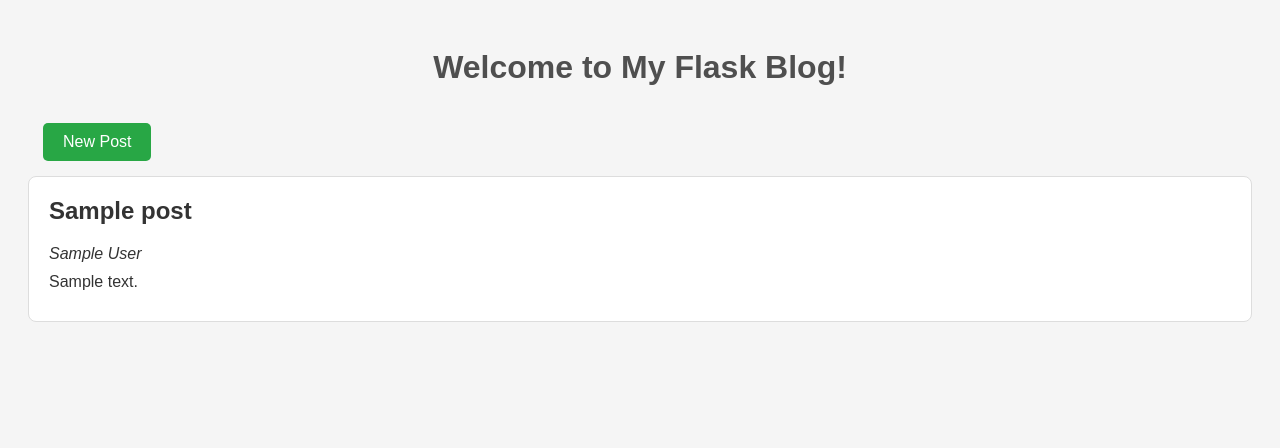
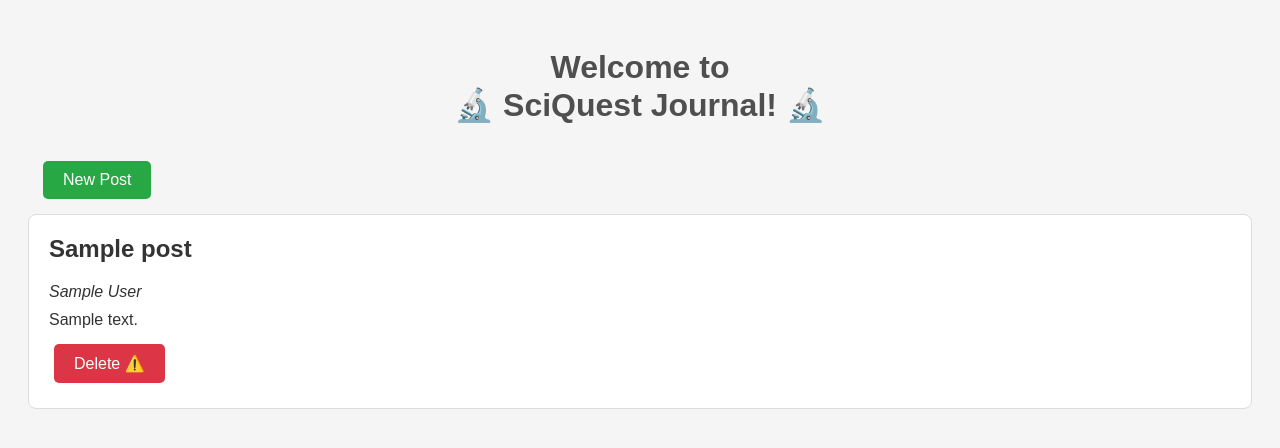
Before and after one commit to mariacristinafadgyas/MasterBlog, a Flask app: template templates/index.html in a window 1280 px wide. Shown: the top 448 px of the page. Run offline with Flask 3, Linux system fonts and the light colour scheme; the template is opened without the code that fills it: most values are stand-ins (such as "Sample title", 1, 10 or a date in 2020).

Commit message:
added new route for deleting a post

```diff
--- a/app.py
+++ b/app.py
@@ -35,5 +35,17 @@ def add():
     return render_template('add.html')
 
 
+@app.route('/delete/<int:post_id>', methods=['GET', 'POST'])
+def delete_post(post_id):
+    blog_posts = read_data('blog_data.json')
+    for post in blog_posts:
+        if post['id'] == post_id:
+            blog_posts.remove(post)
+            break  # The loop breaks after the post has been removed, as it is
+            # assumed that the ID is unique
+    sync_data('blog_data.json', blog_posts)
+    return redirect(url_for('index'))
+
+
 if __name__ == '__main__':
     app.run(host="0.0.0.0", port=5000, debug=True)
--- a/static/style.css
+++ b/static/style.css
@@ -49,3 +49,22 @@ h1 {
     text-align: center;
     margin: 20px 0;
 }
+
+.delete-button {
+    display: inline-block;
+    padding: 10px 20px;
+    font-size: 16px;
+    color: #FFF;
+    background-color: #dc3545;
+    border: none;
+    border-radius: 5px;
+    text-align: center;
+    text-decoration: none;
+    cursor: pointer;
+    transition: background-color 0.3s ease;
+    margin: 5px;
+}
+
+.delete-button:hover {
+    background-color: #c82333;
+}
--- a/templates/index.html
+++ b/templates/index.html
@@ -7,13 +7,14 @@
     <link rel="stylesheet" href="{{ url_for('static', filename='style.css') }}">
 </head>
 <body>
-    <h1>Welcome to My Flask Blog!</h1>
+    <h1>Welcome to <br> 🔬 SciQuest Journal! 🔬</h1>
      <a href="{{ url_for('add')}}" class="button">New Post</a>
     {% for post in posts %}
         <div class="post">
             <h2> {{ post['title'] }} </h2>
             <p><em> {{ post['author'] }} </em></p>
             <p>{{ post['content'] }}</p>
+            <a href="{{ url_for('delete_post', post_id=post['id']) }}" class="delete-button">Delete ⚠️</a>
         </div>
     {% endfor %}
 </body>
```
Also changed, not shown: blog_data.json (+1 -1 lines).
